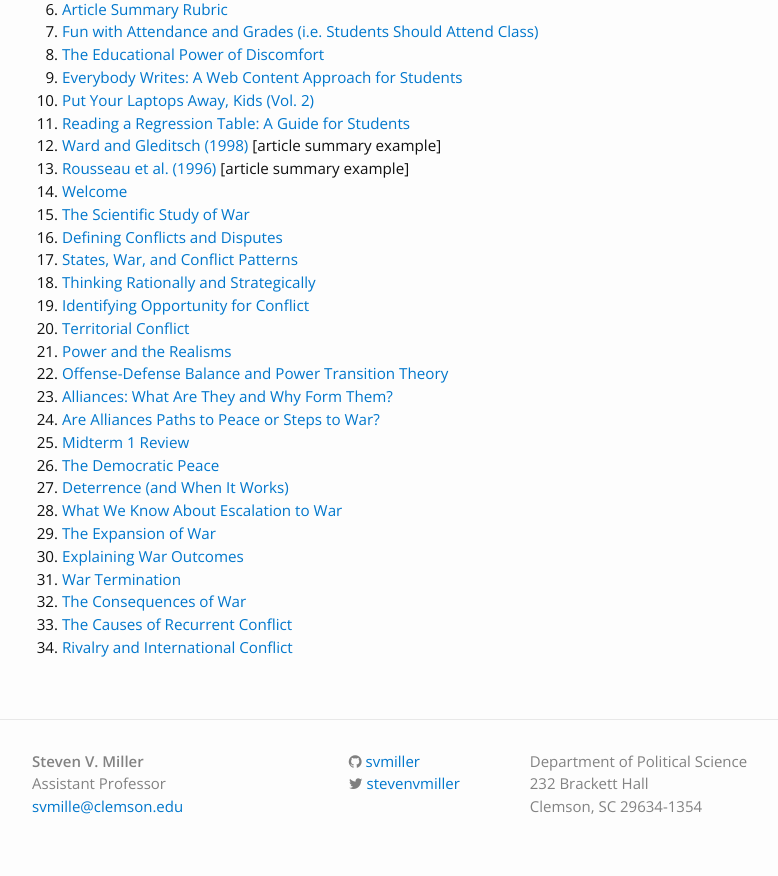
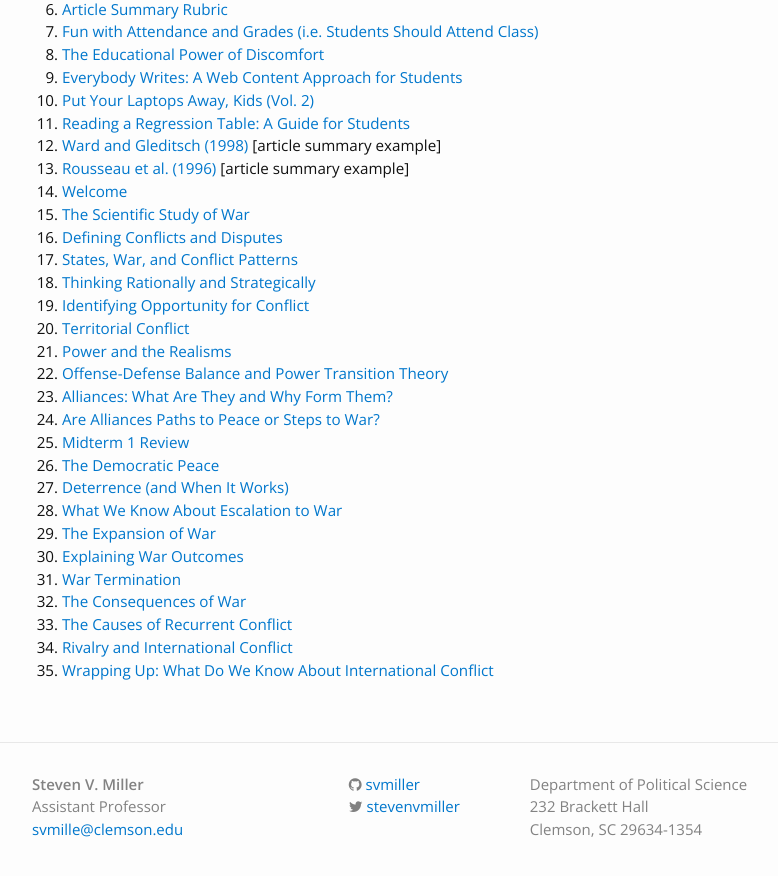
Before and after one commit to svmiller/svmiller.github.io, a Jekyll site: the page built from teaching/posc-3610.md, in a window 1280 px wide and 900 px high, scrolled down 920 px. Shown: the top 876 px of the window, without its empty margins (163-941 px from the left). Built offline with Jekyll 4.4.1, drawn with Linux system fonts in a browser that asks for light colours; nearby versions of some CDN libraries; some web fonts are replaced.

Commit message:
add lectures 12.05.2017

```diff
--- a/teaching/posc-3610.md
+++ b/teaching/posc-3610.md
@@ -45,6 +45,7 @@
 32. [The Consequences of War](https://www.dropbox.com/s/fvrd491cn8lycr2/posc3610-lecture-war-consequences.pdf?dl=0)
 33. [The Causes of Recurrent Conflict](https://www.dropbox.com/s/9snlx82zfmjcdt7/posc3610-lecture-recurrent-conflict.pdf?dl=0)
 34. [Rivalry and International Conflict](https://www.dropbox.com/s/1mcyttdbp089vqx/posc3610-lecture-rivalry.pdf?dl=0)
+35. [Wrapping Up: What Do We Know About International Conflict](https://www.dropbox.com/s/00dazh410u8wxef/posc3610-lecture-wrapping-up.pdf?dl=0)
 
 <!--
 3. [Dos and Dont's of Writing for Students](http://svmiller.com/blog/2015/06/dos-and-donts-of-writing-for-students/)
```
Also changed, not shown: teaching/posc-1020.md (+1 -0 lines).
